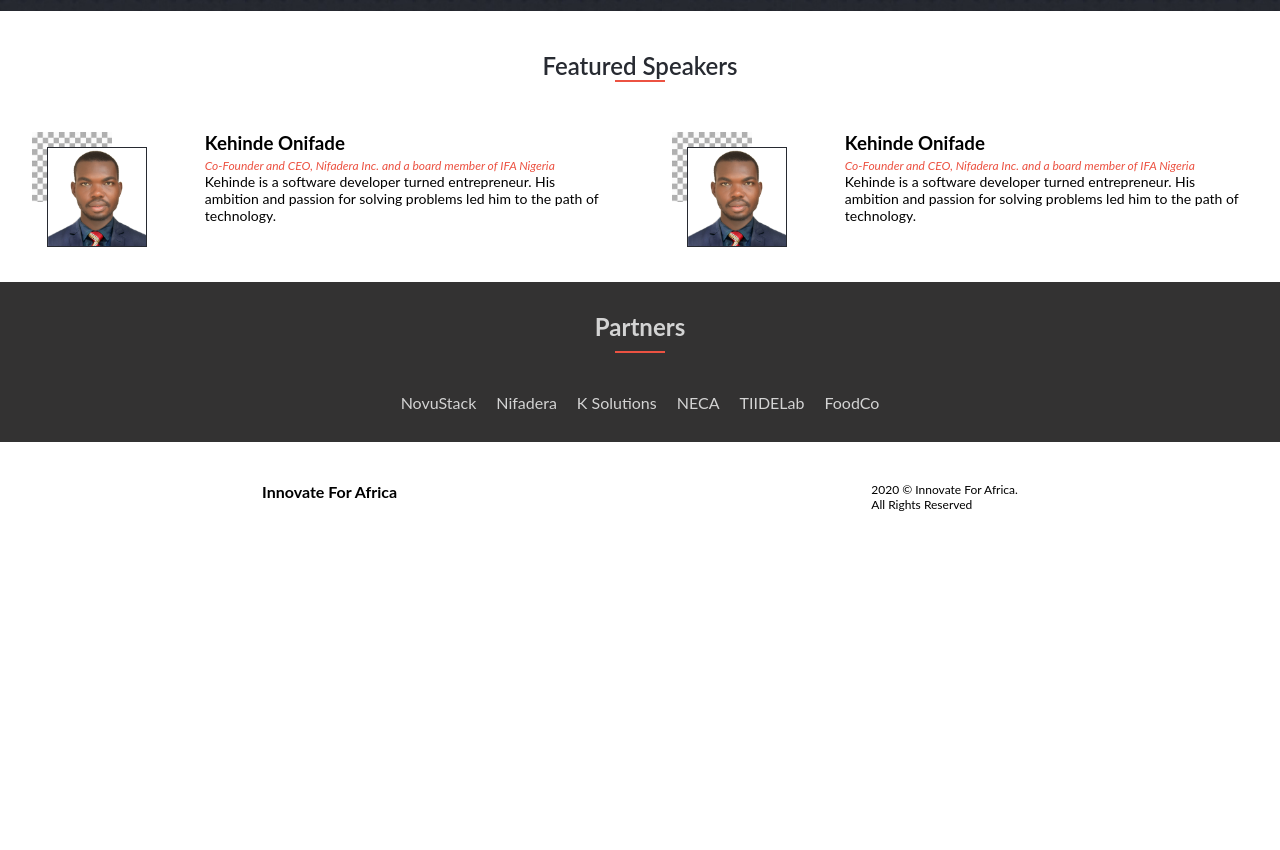
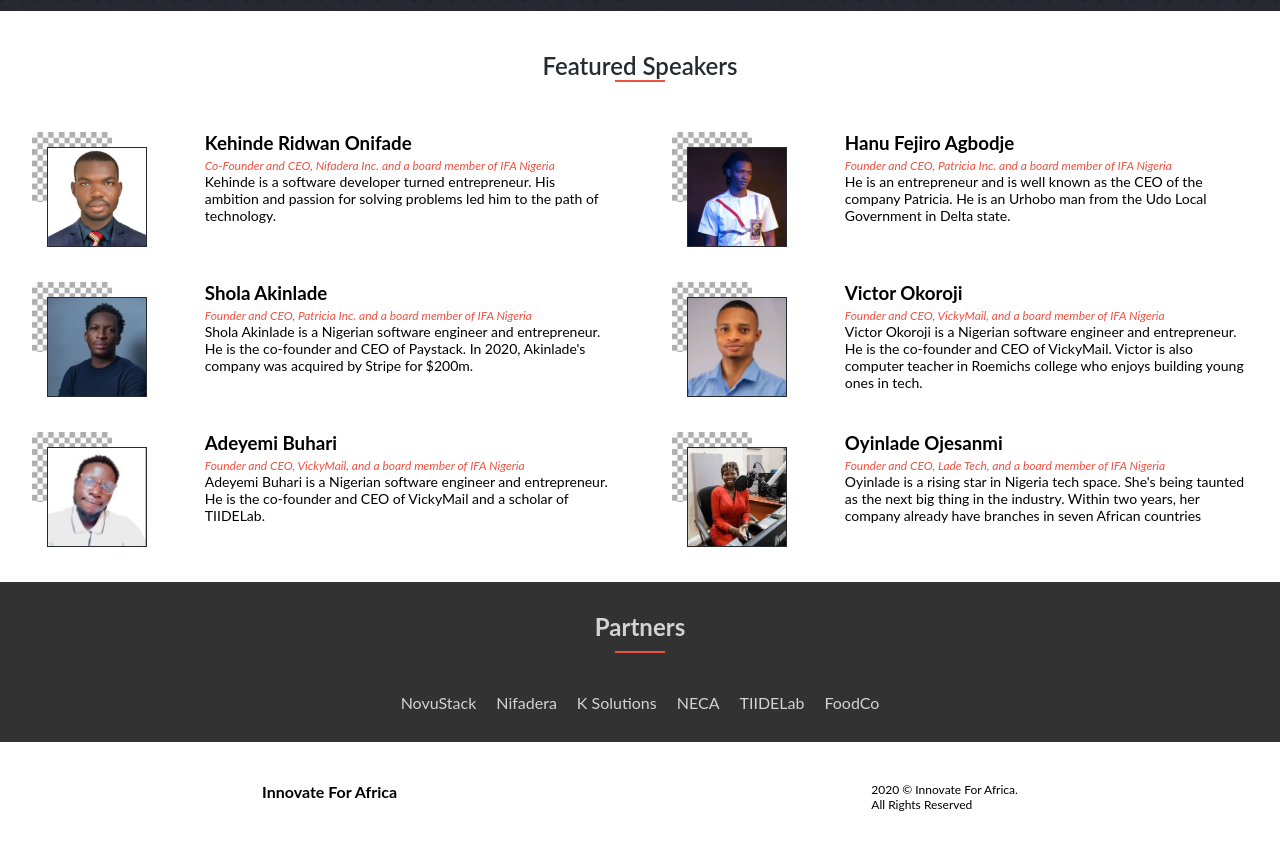
Before and after one commit to kendoriddy/startup-summit, a website with bundled scripts: page index.html in a window 1280 px wide. Shown: the part 1100-1950 px from the top of the page. Before the commit the page ends 1652 px from the top, so only its background shows below. Built offline with nearby package versions, Linux system fonts and the light colour scheme; a web font is replaced by a local one.

Commit message:
Implement dynamic data for featured speakers

```diff
--- a/index.html
+++ b/index.html
@@ -113,7 +113,8 @@
           <img src="./assets/images/ignite.png" alt="ignite" />
           <h3>IFA Ignite</h3>
           <p>
-            Get opportunity to network with IFA advocates around the world and find lifelong mentors.
+            Get opportunity to network with IFA advocates around the world and find lifelong
+            mentors.
           </p>
         </div>
       </div>
@@ -133,44 +134,7 @@
         <h2>Featured Speakers</h2>
         <span></span>
       </div>
-      <div class="speaker-grid">
-        <div class="speaker-description">
-          <div class="speaker-images">
-            <div class="speaker-bg"></div>
-            <div class="speaker-img">
-              <img src="./assets/images/kenny.jpg" alt="speaker1" />
-            </div>
-          </div>
-          <div class="speaker-info">
-            <h3>Kehinde Onifade</h3>
-            <span
-              ><em>Co-Founder and CEO, Nifadera Inc. and a board member of IFA Nigeria </em></span
-            >
-            <p>
-              Kehinde is a software developer turned entrepreneur. His ambition and passion for
-              solving problems led him to the path of technology.
-            </p>
-          </div>
-        </div>
-        <div class="speaker-description">
-          <div class="speaker-images">
-            <div class="speaker-bg"></div>
-            <div class="speaker-img">
-              <img src="./assets/images/kenny.jpg" alt="speaker1" />
-            </div>
-          </div>
-          <div class="speaker-info">
-            <h3>Kehinde Onifade</h3>
-            <span
-              ><em>Co-Founder and CEO, Nifadera Inc. and a board member of IFA Nigeria </em></span
-            >
-            <p>
-              Kehinde is a software developer turned entrepreneur. His ambition and passion for
-              solving problems led him to the path of technology.
-            </p>
-          </div>
-        </div>
-      </div>
+      <div class="speaker-grid"></div>
 
       <button class="btn" id="btn" type="button">
         More <span> <i class="fa fa-angle-down"></i></span>
@@ -195,9 +159,14 @@
 
     <!-- Footer  -->
     <footer>
-        <h4>Innovate For Africa</h4>
-        <p>2020 &copy; Innovate For Africa. <br>
-        All Rights Reserved</p>
+      <h4>Innovate For Africa</h4>
+      <p>
+        2020 &copy; Innovate For Africa. <br />
+        All Rights Reserved
+      </p>
     </footer>
+
+    <script src="./js/speakers.js" type="module"></script>
+    <script src="./js/index.js"></script>
   </body>
 </html>
--- /dev/null
+++ b/js/projectData.js
@@ -0,0 +1,46 @@
+const projectData = [
+  {
+    snapshot: './assets/images/kenny.jpg',
+    speakerName: 'Kehinde Ridwan Onifade',
+    speakerTitle: 'Co-Founder and CEO, Nifadera Inc. and a board member of IFA Nigeria',
+    description:
+        'Kehinde is a software developer turned entrepreneur. His ambition and passion for solving problems led him to the path of technology.',
+  },
+  {
+    snapshot: './assets/images/patricia.jpeg',
+    speakerName: 'Hanu Fejiro Agbodje',
+    speakerTitle: 'Founder and CEO, Patricia Inc. and a board member of IFA Nigeria',
+    description:
+        'He is an entrepreneur and is well known as the CEO of the company Patricia. He is an Urhobo man from the Udo Local Government in Delta state.',
+  },
+  {
+    snapshot: './assets/images/shola.jpeg',
+    speakerName: 'Shola Akinlade',
+    speakerTitle: 'Founder and CEO, Patricia Inc. and a board member of IFA Nigeria',
+    description:
+        "Shola Akinlade is a Nigerian software engineer and entrepreneur. He is the co-founder and CEO of Paystack. In 2020, Akinlade's company was acquired by Stripe for $200m.",
+  },
+  {
+    snapshot: './assets/images/victor.jpeg',
+    speakerName: 'Victor Okoroji',
+    speakerTitle: 'Founder and CEO, VickyMail, and a board member of IFA Nigeria',
+    description:
+        'Victor Okoroji is a Nigerian software engineer and entrepreneur. He is the co-founder and CEO of VickyMail. Victor is also computer teacher in Roemichs college who enjoys building young ones in tech.',
+  },
+  {
+    snapshot: './assets/images/yemi.jpeg',
+    speakerName: 'Adeyemi Buhari',
+    speakerTitle: 'Founder and CEO, VickyMail, and a board member of IFA Nigeria',
+    description:
+        'Adeyemi Buhari is a Nigerian software engineer and entrepreneur. He is the co-founder and CEO of VickyMail and a scholar of TIIDELab.',
+  },
+  {
+    snapshot: './assets/images/oyin.jpeg',
+    speakerName: 'Oyinlade Ojesanmi',
+    speakerTitle: 'Founder and CEO, Lade Tech, and a board member of IFA Nigeria',
+    description:
+        "Oyinlade is a rising star in Nigeria tech space. She's being taunted as the next big thing in the industry. Within two years, her company already have branches in seven African countries",
+  },
+];
+
+export default projectData;
--- /dev/null
+++ b/js/speakers.js
@@ -0,0 +1,23 @@
+import projectData from './projectData.js';
+
+document.querySelector('.speaker-grid').innerHTML = projectData
+  .map(
+    (data) => `
+<div class="speaker-description">
+<div class="speaker-images">
+  <div class="speaker-bg"></div>
+  <div class="speaker-img">
+    <img src=${data.snapshot} alt="speaker1" />
+  </div>
+</div>
+<div class="speaker-info">
+  <h3>${data.speakerName}</h3>
+  <span
+    ><em>${data.speakerTitle}</em></span
+  >
+  <p>${data.description}</p>
+</div>
+</div>
+    `,
+  )
+  .join('');
```
Also changed, not shown: assets/images/oyin.jpeg (added), assets/images/patricia.jpeg (added), assets/images/shola.jpeg (added), assets/images/victor.jpeg (added), assets/images/yemi.jpeg (added).
